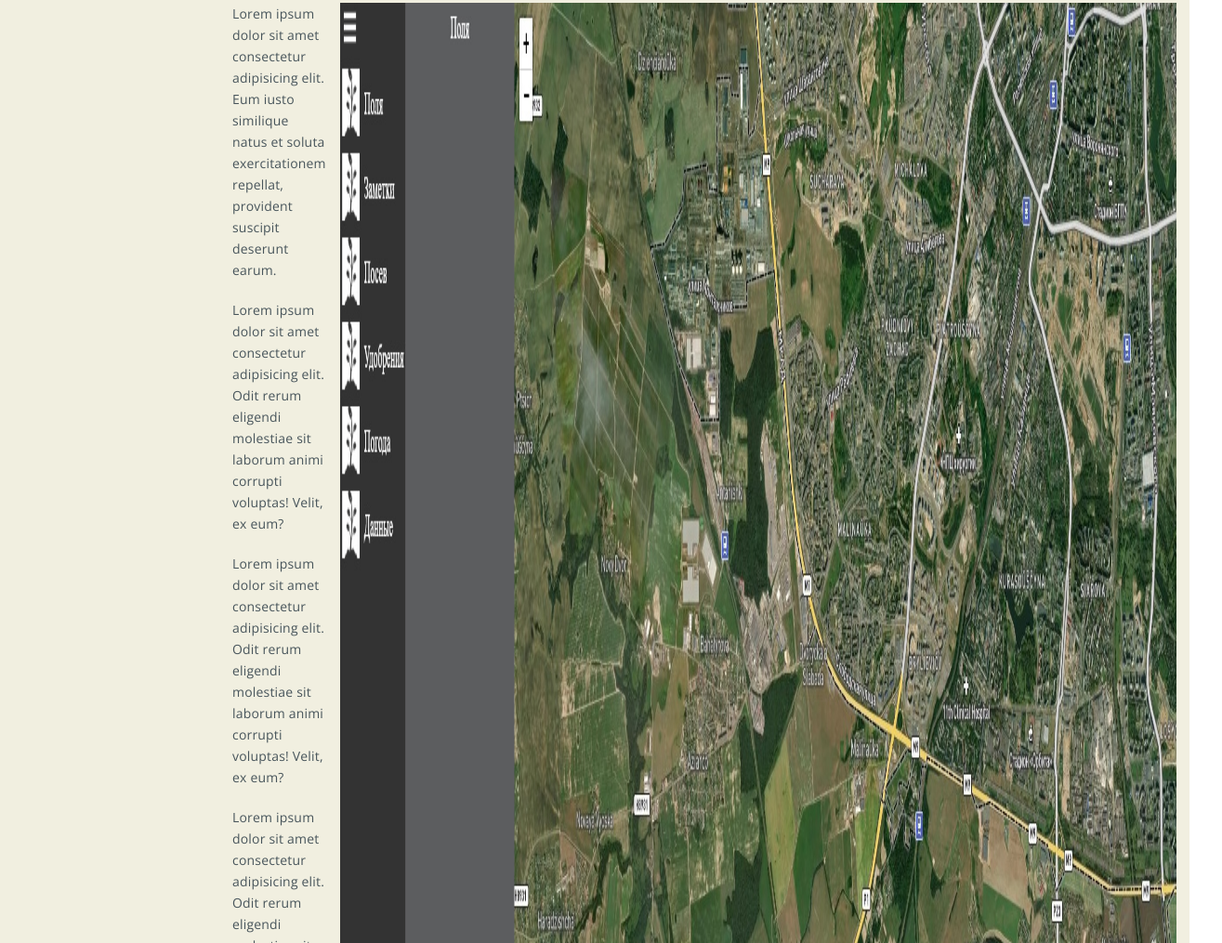
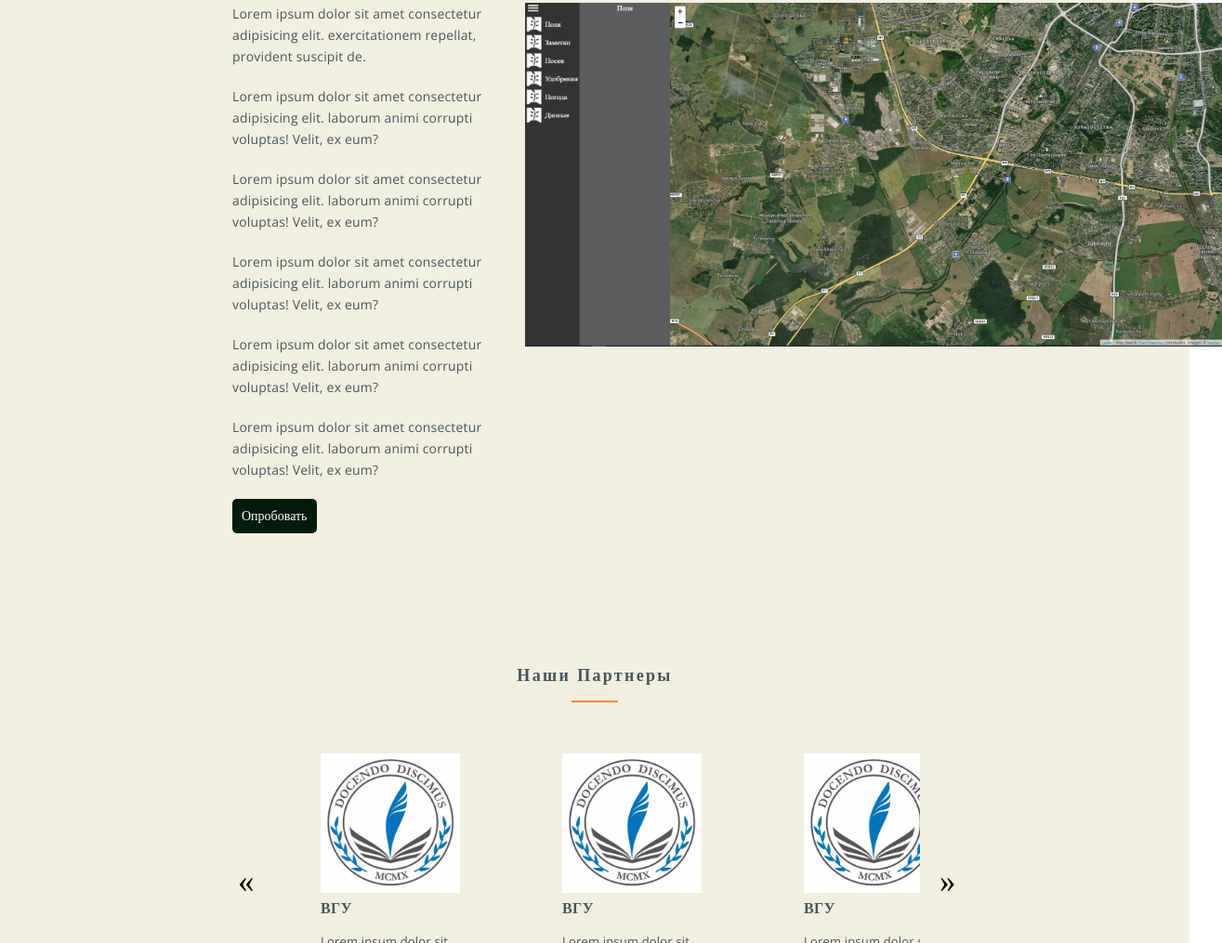
Before and after one commit to EgorSuschenko/Soil__edited, a plain HTML site: page index.html in a window 1280 px wide. Shown: the part 1785-2800 px from the top of the page at 93% size, 1315 px wide, since content can reach past the window. Drawn offline with nearby package versions, Linux system fonts and the light colour scheme.

Commit message:
small style fixing

```diff
--- a/index.html
+++ b/index.html
@@ -77,7 +77,7 @@
                 </div>
               </div>
               <!--Modal window for registration-->
-            <h1> ООО "Интелектуальные системы земледелия"</h1>
+            <h1> ООО "Интеллектуальные системы земледелия"</h1>
             <p>Lorem ipsum dolor sit amet.</p>
             <a href="#about_title" class="scroll_link">далее</a>
     </section>
@@ -92,9 +92,9 @@
                 <p>Lorem ipsum dolor sit amet consectetur adipisicing elit. Ab aut delectus nesciunt ad maiores! Facilis ut possimus veniam praesentium. Sint vel molestias quia accusamus eaque deleniti ipsum repellat iste impedit!</p>
             </div>
             <div class="about_tiles">
-               <a href="#" class="tile" style="background-image: url(./assets/images/tile_pict.png);">Точное Земледелие</a>
+               <a href="./assets/Точное-земледелие.pdf" class="tile" style="background-image: url(./assets/images/tile_2.png);">БПЛА Мониторинг</a>
                <a href="#" class="tile" style="background-image: url(./assets/images/tile_2.png);">Справочник</a>
-               <a href="#" class="tile" style="background-image: url(./assets/images/tile_3.png);"> О Нас</a>
+               <a href="#" class="tile" style="background-image: url(./assets/images/tile_2.png);"> О Нас</a>
             </div>
         </div>
     </section>
@@ -105,15 +105,17 @@
         </div>
         <div class="interface">
             <ul class="interface_description">
-                <li>Lorem ipsum dolor sit amet consectetur adipisicing elit. Eum iusto similique natus et soluta exercitationem repellat, provident suscipit deserunt earum.</li>
-                <li>Lorem ipsum dolor sit amet consectetur adipisicing elit. Odit rerum eligendi molestiae sit laborum animi corrupti voluptas! Velit, ex eum?</li>
-                <li>Lorem ipsum dolor sit amet consectetur adipisicing elit. Odit rerum eligendi molestiae sit laborum animi corrupti voluptas! Velit, ex eum?</li>
-                <li>Lorem ipsum dolor sit amet consectetur adipisicing elit. Odit rerum eligendi molestiae sit laborum animi corrupti voluptas! Velit, ex eum?</li>
-                <li>Lorem ipsum dolor sit amet consectetur adipisicing elit. Odit rerum eligendi molestiae sit laborum animi corrupti voluptas! Velit, ex eum?</li>
-                <li>Lorem ipsum dolor sit amet consectetur adipisicing elit. Odit rerum eligendi molestiae sit laborum animi corrupti voluptas! Velit, ex eum?</li>
+                <li>Lorem ipsum dolor sit amet consectetur adipisicing elit.  exercitationem repellat, provident suscipit de.</li>
+                <li>Lorem ipsum dolor sit amet consectetur adipisicing elit.  laborum animi corrupti voluptas! Velit, ex eum?</li>
+                <li>Lorem ipsum dolor sit amet consectetur adipisicing elit.  laborum animi corrupti voluptas! Velit, ex eum?</li>
+                <li>Lorem ipsum dolor sit amet consectetur adipisicing elit.  laborum animi corrupti voluptas! Velit, ex eum?</li>
+                <li>Lorem ipsum dolor sit amet consectetur adipisicing elit.  laborum animi corrupti voluptas! Velit, ex eum?</li>
+                <li>Lorem ipsum dolor sit amet consectetur adipisicing elit.  laborum animi corrupti voluptas! Velit, ex eum?</li>
                 <li><button class="get_started_btn"><a href="./dist/work-tab.html" class="get_started">Опробовать</a></button></li>
             </ul>
-            <img src="./assets/images/work_interface.jpg" alt="work_interface" class="interface_example">
+            <div>
+                <img src="./assets/images/work_interface.jpg" alt="work_interface" class="interface_example">
+            </div>
         </div>
     </section>
 
@@ -127,7 +129,7 @@
             <div class="gallery">
                 <ul class="example_wrapper">
                     <li class="partner_block"><img src="./assets/images/эмблема ВГУ.jpg" alt="emblem" class="partner_logo">
-                        <h2>ВГУ</h2>
+                        <a href="https://vsu.by/"><h2>ВГУ</h2></a>
                         <p>Lorem ipsum dolor sit amet consectetur adipisicing elit.  id quos iste autem ipsum atque.</p>
                     </li>
                     <li class="partner_block"><img src="./assets/images/эмблема ВГУ.jpg" alt="emblem" class="partner_logo">
--- a/styles/services.css
+++ b/styles/services.css
@@ -44,23 +44,33 @@
 .carousel{
     display: flex;
     align-items: center;
-    justify-content: space-evenly;
+    justify-content: center;
 }
 
 .arrow{
-  width: 50px;
-  height: 50px;
+  width: 25px;
+  height: 25px;
+  font-size: 35px;
+  background: transparent;
+  border: none;
 }
 
 .arrow:hover{
     cursor: pointer;
 }
 
+.arrow:focus{
+    outline: none;
+}
+
 .prev {
     left: 7px;
+    margin-right: 15px;
+
   }
 
 .next {
+    margin-left: 15px;
     right: 7px;
 }
 
--- a/styles/work_interface.css
+++ b/styles/work_interface.css
@@ -30,6 +30,7 @@
 }
 
 .interface_description{
+   min-width: 300px;
     margin-right: 15px;
     font-family: "Open Sans";
     font-style: normal;
@@ -57,5 +58,5 @@
 }
 
 .interface_example{
-    width: 900px;
+    max-width: 750px;
 }
```
Also changed, not shown: 1 other file.
